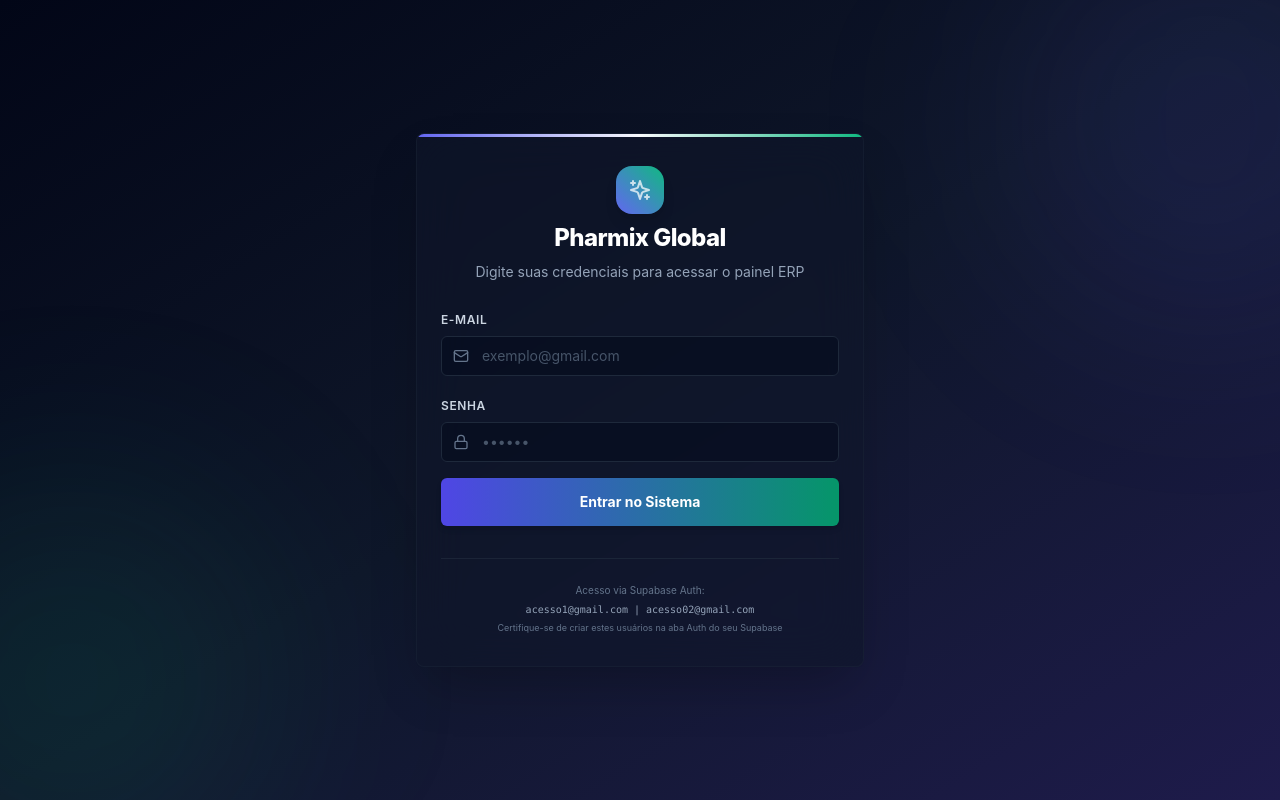
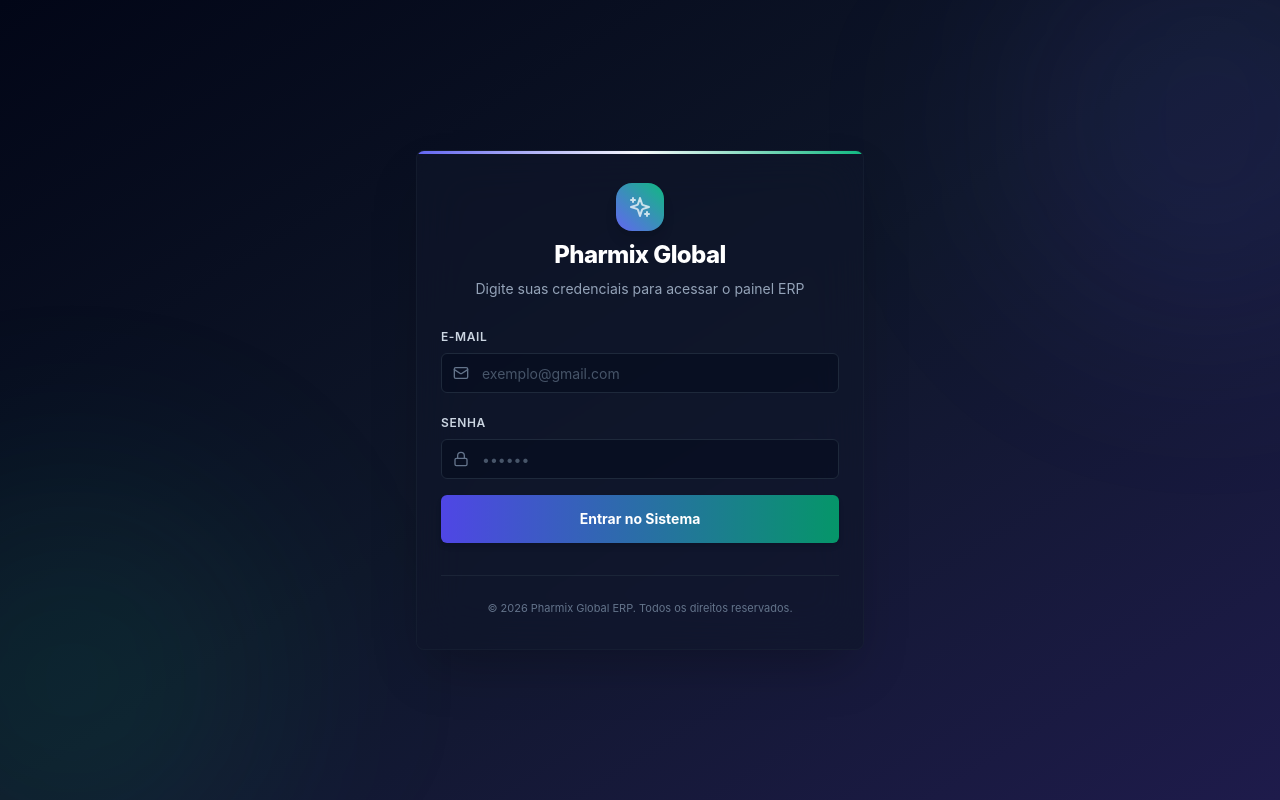
Before and after one commit to alifferleonn/ERP_Connect, a Next.js app: page / in a window 1280 px wide. Built offline with nearby package versions, Linux system fonts and the light colour scheme.

Commit message:
fix: remove debug auth text from login page footer for production readiness

```diff
--- a/src/app/page.tsx
+++ b/src/app/page.tsx
@@ -117,11 +117,9 @@
             </Button>
           </form>
 
-          {/* Accounts info */}
-          <div className="mt-8 pt-6 border-t border-slate-800/80 text-center text-[10px] text-slate-500 space-y-1">
-            <p>Acesso via Supabase Auth:</p>
-            <p className="font-mono text-slate-400">acesso1@gmail.com | acesso02@gmail.com</p>
-            <p className="text-[9px] text-slate-500">Certifique-se de criar estes usuários na aba Auth do seu Supabase</p>
+          {/* Footer */}
+          <div className="mt-8 pt-6 border-t border-slate-800/80 text-center text-[11px] text-slate-500">
+            <p>© {new Date().getFullYear()} Pharmix Global ERP. Todos os direitos reservados.</p>
           </div>
         </CardContent>
       </Card>
```
